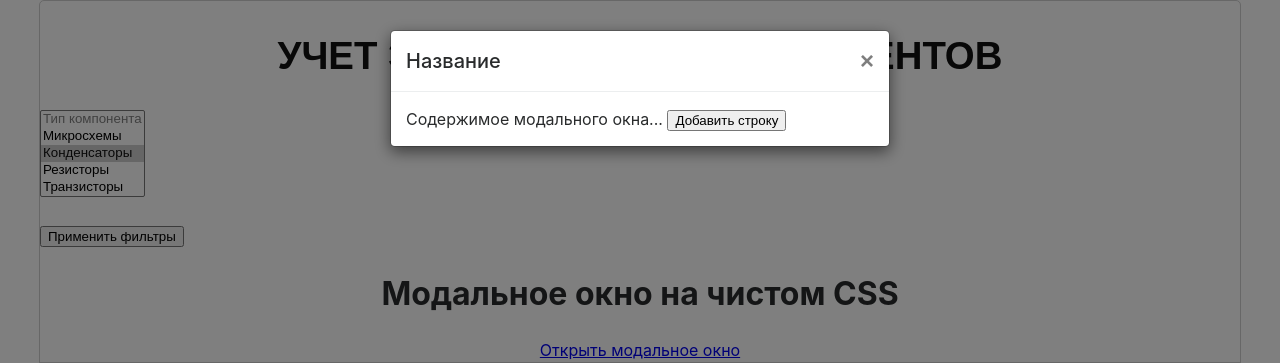
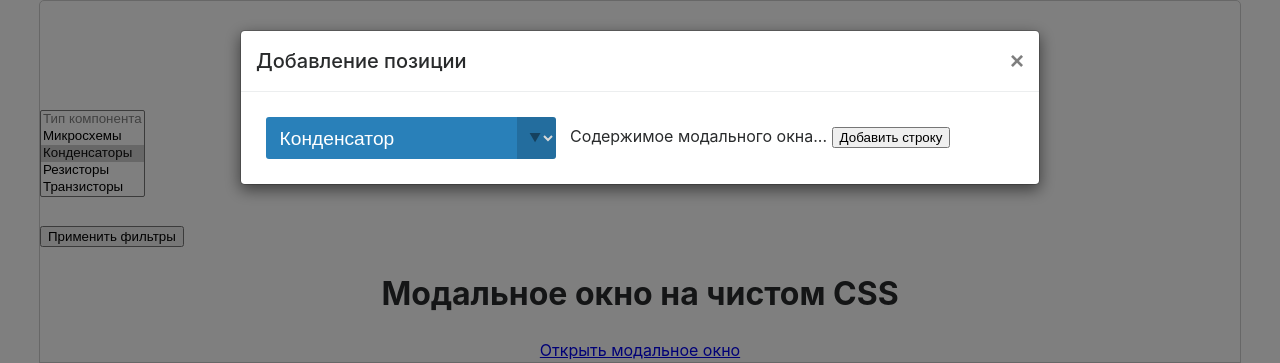
Before and after one commit to SergeyLadanov/ComponentDB, a Flask app: page / in a window 1280 px wide, after a click on "Открыть модальное окно". Shown: the top 363 px of the page. Run offline with Flask 2, Linux system fonts and the light colour scheme.

Commit message:
Изменена ширина модального окна

```diff
--- a/static/modal.css
+++ b/static/modal.css
@@ -46,7 +46,7 @@ body {
 
   @media (min-width: 576px) {
     .modal-dialog {
-      max-width: 500px;
+      max-width: 800px;
       margin: 30px auto;
     }
   }
--- a/templates/index.html
+++ b/templates/index.html
@@ -36,10 +36,20 @@
                     <div class="modal-dialog">
                         <div class="modal-content">
                         <div class="modal-header">
-                            <h3 class="modal-title">Название</h3>
+                            <h3 class="modal-title">Добавление позиции</h3>
                             <a href="#close" title="Close" class="close">×</a>
                         </div>
                         <div class="modal-body">
+                            <span class = "custom-dropdown big">
+                                <select class="tableToolbar">
+                                    <option>Конденсатор</option>
+                                    <option>Резистор</option>
+                                    <option>Катушка индуктивности</option>
+                                    <option>Микросхема</option>
+                                    <option>Транзистор</option>
+                                    <option>Модуль</option>
+                                </select>
+                            </span>
                             Содержимое модального окна...
                             <button id="addRow">Добавить строку</button>
                         </div>
```
